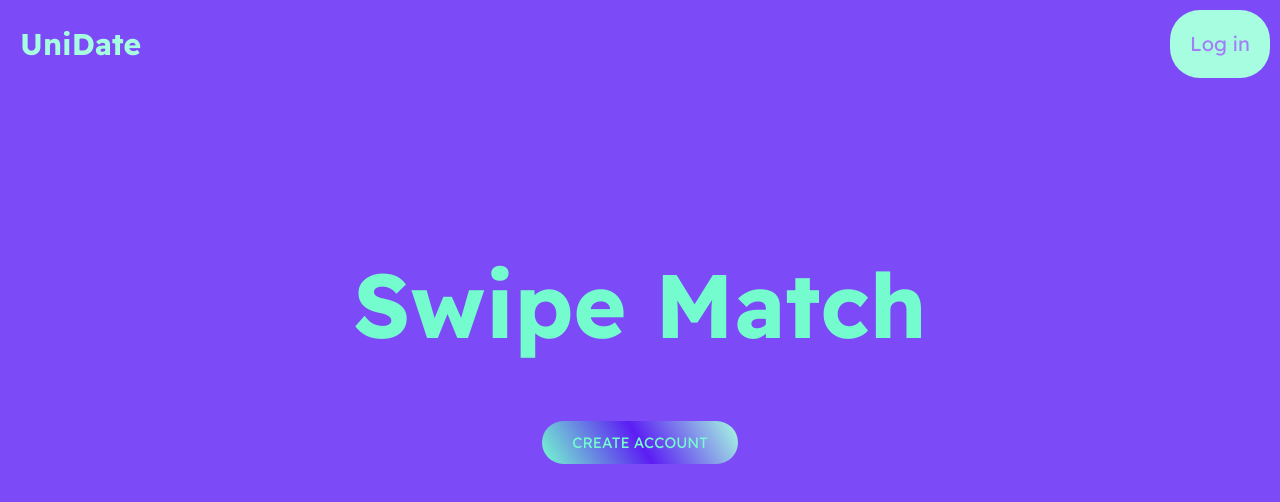
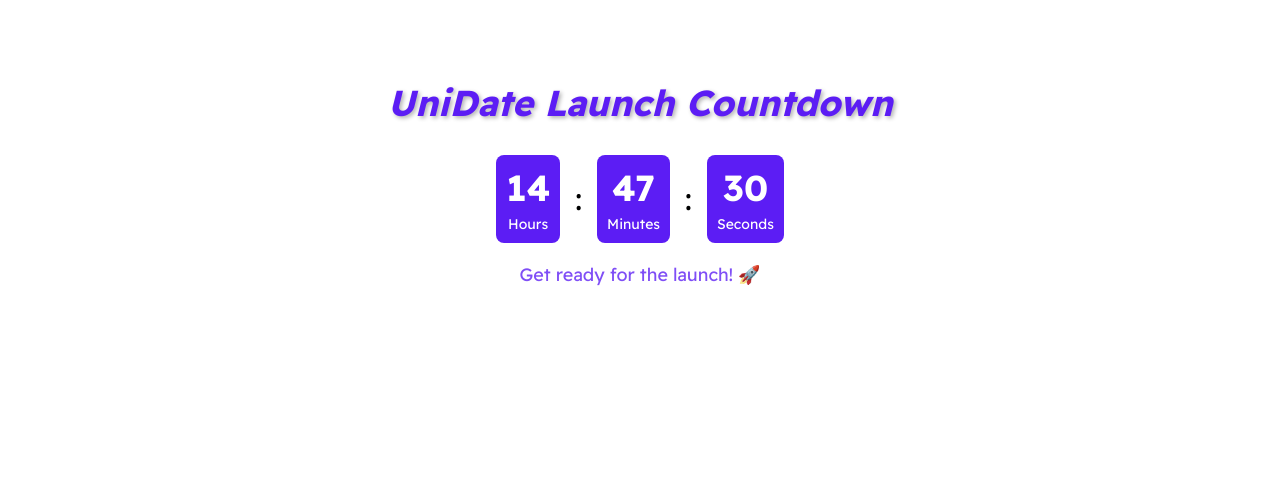
Before and after one commit to GeorgeET15/uni-date-app, a React (Create React App) app in the folder client/: page / in a window 1280 px wide. Shown: the top 502 px of the page. Built offline with nearby package versions, Linux system fonts and the light colour scheme.

Commit message:
CountdownTimer.js

```diff
--- /dev/null
+++ b/client/src/components/CountdownTimer.js
@@ -0,0 +1,107 @@
+import React, { useState, useEffect } from "react";
+
+const CountdownTimer = () => {
+  const [timeRemaining, setTimeRemaining] = useState(calculateTimeRemaining());
+
+  useEffect(() => {
+    const timerInterval = setInterval(() => {
+      setTimeRemaining(calculateTimeRemaining());
+    }, 1000);
+
+    return () => clearInterval(timerInterval);
+  }, []);
+
+  function calculateTimeRemaining() {
+    const now = new Date();
+    const targetTime = new Date(
+      now.getFullYear(),
+      now.getMonth(),
+      now.getDate(),
+      23,
+      11,
+      0
+    ); // 11:11 PM
+
+    let difference = targetTime - now;
+    if (difference < 0) {
+      difference += 24 * 60 * 60 * 1000; // add 24 hours if the target time has passed
+    }
+
+    const hours = Math.floor(
+      (difference % (1000 * 60 * 60 * 24)) / (1000 * 60 * 60)
+    );
+    const minutes = Math.floor((difference % (1000 * 60 * 60)) / (1000 * 60));
+    const seconds = Math.floor((difference % (1000 * 60)) / 1000);
+
+    return { hours, minutes, seconds };
+  }
+
+  return (
+    <div
+      style={{
+        textAlign: "center",
+        marginTop: "50px",
+      }}
+    >
+      <h2
+        style={{
+          color: "#5c1df4",
+          fontSize: "36px",
+          fontWeight: "bold",
+          textShadow: "2px 2px 4px rgba(0, 0, 0, 0.3)",
+        }}
+      >
+        UniDate Launch Countdown
+      </h2>
+      <div
+        style={{
+          display: "flex",
+          justifyContent: "center",
+          alignItems: "center",
+          marginTop: "20px",
+        }}
+      >
+        <div style={digitStyle}>
+          <span style={numberStyle}>{timeRemaining.hours}</span>
+          <span style={labelStyle}>Hours</span>
+        </div>
+        <span style={{ fontSize: "30px", margin: "0 10px" }}>:</span>
+        <div style={digitStyle}>
+          <span style={numberStyle}>{timeRemaining.minutes}</span>
+          <span style={labelStyle}>Minutes</span>
+        </div>
+        <span style={{ fontSize: "30px", margin: "0 10px" }}>:</span>
+        <div style={digitStyle}>
+          <span style={numberStyle}>{timeRemaining.seconds}</span>
+          <span style={labelStyle}>Seconds</span>
+        </div>
+      </div>
+      <p style={{ color: "#7f4ef6", fontSize: "18px", marginTop: "20px" }}>
+        Get ready for the launch! 🚀
+      </p>
+    </div>
+  );
+};
+
+const digitStyle = {
+  background: "#5c1df4",
+  color: "#fff",
+  padding: "10px",
+  borderRadius: "8px",
+  margin: "0 5px",
+  display: "flex",
+  flexDirection: "column",
+  alignItems: "center",
+};
+
+const numberStyle = {
+  fontSize: "36px",
+  fontWeight: "bold",
+};
+
+const labelStyle = {
+  fontSize: "14px",
+  marginTop: "5px",
+};
+
+export default CountdownTimer;
--- a/client/src/index.js
+++ b/client/src/index.js
@@ -2,10 +2,20 @@
 import ReactDOM from "react-dom/client";
 import "./index.css";
 import App from "./App";
+import CountdownTimer from "./components/CountdownTimer";
 
 const root = ReactDOM.createRoot(document.getElementById("root"));
 root.render(
   <React.StrictMode>
-    <App />
+    <div
+      style={{
+        display: "flex",
+        flexDirection: "column",
+
+        height: "100vh",
+      }}
+    >
+      <CountdownTimer />
+    </div>
   </React.StrictMode>
 );
```
